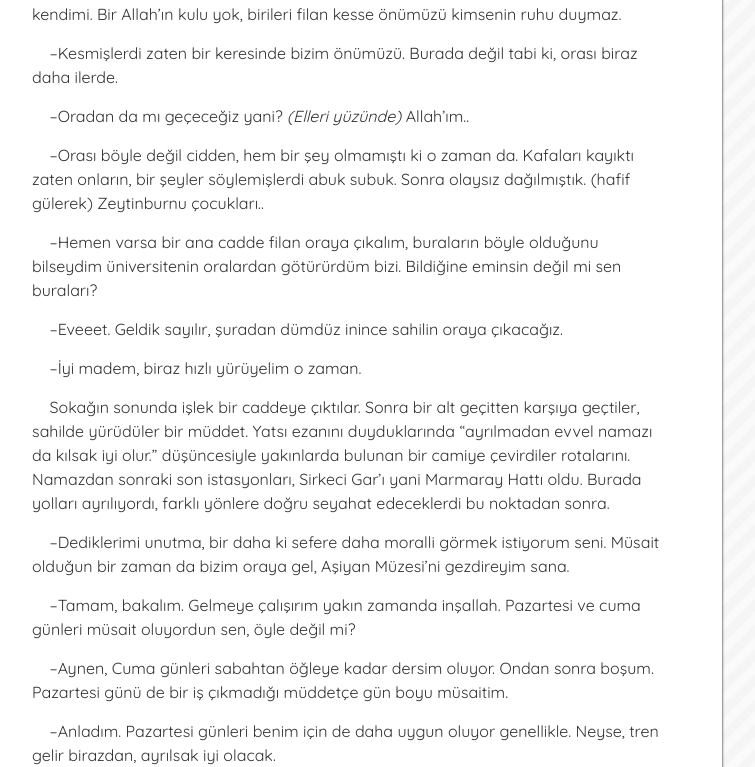
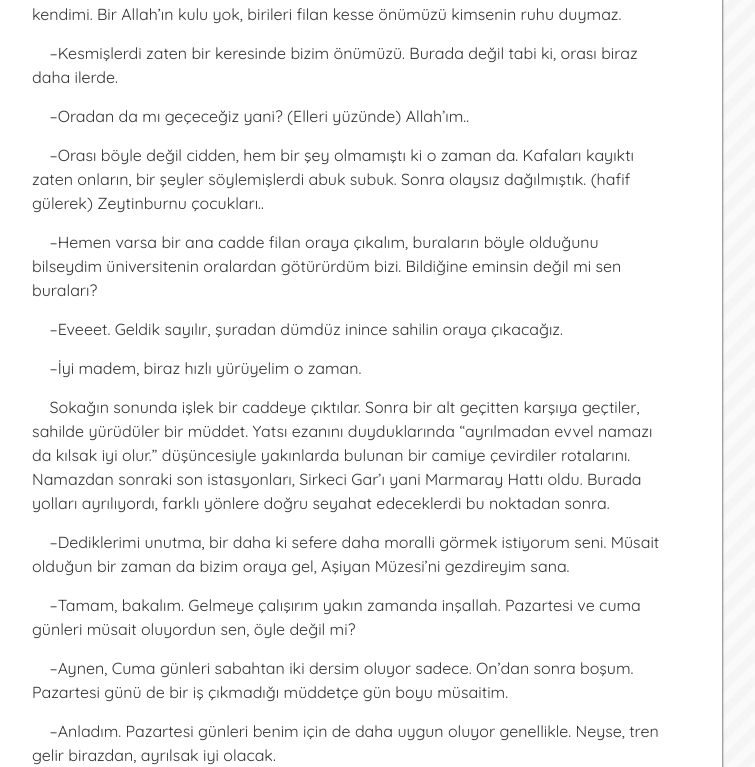
Before and after one commit to muhammedaydogdu/muhammedaydogdu.github.io, a Jekyll site: the page built from _posts/2018-03-31-o-ve-o.md, in a window 1280 px wide and 1400 px high, scrolled down 7349 px. Shown: the part 154-921 px from the top of the window, without its empty margins (293-1048 px from the left). Built offline with Jekyll 4.4.1, drawn with Linux system fonts in a browser that asks for light colours; some web fonts are replaced.

Commit message:
Update 2018-03-31-o-ve-o.md

```diff
--- a/_posts/2018-03-31-o-ve-o.md
+++ b/_posts/2018-03-31-o-ve-o.md
@@ -242,7 +242,7 @@ image: oveo.jpeg
 
 &nbsp;&nbsp;&nbsp;&nbsp;–Kesmişlerdi zaten bir keresinde bizim önümüzü. Burada değil tabi ki, orası biraz daha ilerde.
 
-&nbsp;&nbsp;&nbsp;&nbsp;–Oradan da mı geçeceğiz yani? _(Elleri yüzünde)_ Allah’ım..
+&nbsp;&nbsp;&nbsp;&nbsp;–Oradan da mı geçeceğiz yani? (Elleri yüzünde) Allah’ım..
 
 &nbsp;&nbsp;&nbsp;&nbsp;–Orası böyle değil cidden, hem bir şey olmamıştı ki o zaman da. Kafaları kayıktı zaten onların, bir şeyler söylemişlerdi abuk subuk. Sonra olaysız dağılmıştık. (hafif gülerek) Zeytinburnu çocukları..
 
@@ -258,7 +258,7 @@ image: oveo.jpeg
 
 &nbsp;&nbsp;&nbsp;&nbsp;–Tamam, bakalım. Gelmeye çalışırım yakın zamanda inşallah. Pazartesi ve cuma günleri müsait oluyordun sen, öyle değil mi?
 
-&nbsp;&nbsp;&nbsp;&nbsp;--Aynen, Cuma günleri sabahtan öğleye kadar dersim oluyor. Ondan sonra boşum. Pazartesi günü de bir iş çıkmadığı müddetçe gün boyu müsaitim.
+&nbsp;&nbsp;&nbsp;&nbsp;--Aynen, Cuma günleri sabahtan iki dersim oluyor sadece. On'dan sonra boşum. Pazartesi günü de bir iş çıkmadığı müddetçe gün boyu müsaitim.
 
 &nbsp;&nbsp;&nbsp;&nbsp;--Anladım. Pazartesi günleri benim için de daha uygun oluyor genellikle. Neyse, tren gelir birazdan, ayrılsak iyi olacak.
 
```
